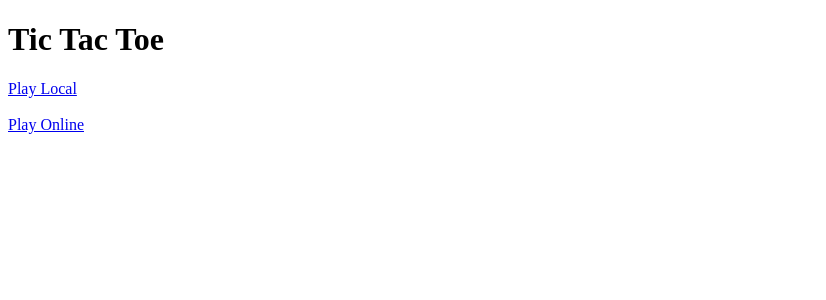
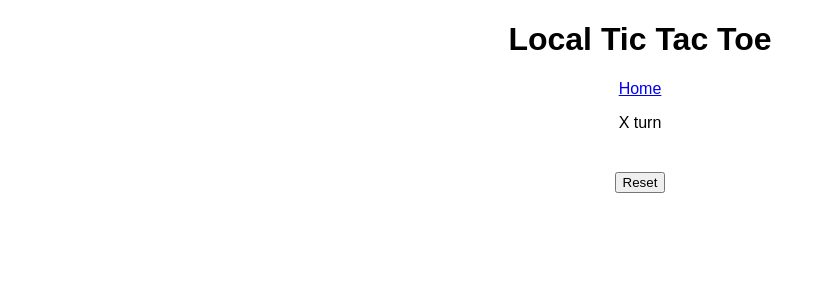
Before and after one commit to farr123116/Tic-Tac-toe, a Flask app: template templates/index.html in a window 1280 px wide. Shown: the top 300 px of the page, without its empty margins (0-826 px from the left). Run offline with Flask 3, Linux system fonts and the light colour scheme; the template is opened without the code that fills it, so the values that code supplies are empty.

Commit message:
changed the index and app file

```diff
--- a/app.py
+++ b/app.py
@@ -1,4 +1,4 @@
-from flask import Flask
+from flask import Flask, render_template
 
 app = Flask(__name__)
 
@@ -6,5 +6,13 @@ app = Flask(__name__)
 def home():
     return "Flask is running!"
 
+@app.route("/local")
+def local():
+    return render_template("local.html")
+
+@app.route("/online")
+def online():
+    return "<h2>Online mode coming soon</h2>"
+
 if __name__ == "__main__":
     app.run(debug=True)
--- a/templates/index.html
+++ b/templates/index.html
@@ -1,12 +1,20 @@
 <!DOCTYPE html>
 <html>
 <head>
-    <title>Tic Tac Toe</title>
+    <title>Local Game</title>
+    <link rel="stylesheet" href="/static/style.css">
 </head>
 <body>
-    <h1>Tic Tac Toe</h1>
 
-    <a href="/local">Play Local</a><br><br>
-    <a href="/online">Play Online</a>
+<h1>Local Tic Tac Toe</h1>
+<a href="/">Home</a>
+
+<p id="status">X turn</p>
+
+<div id="board"></div>
+
+<button onclick="resetGame()">Reset</button>
+
+<script src="/static/local.js"></script>
 </body>
 </html>
```
